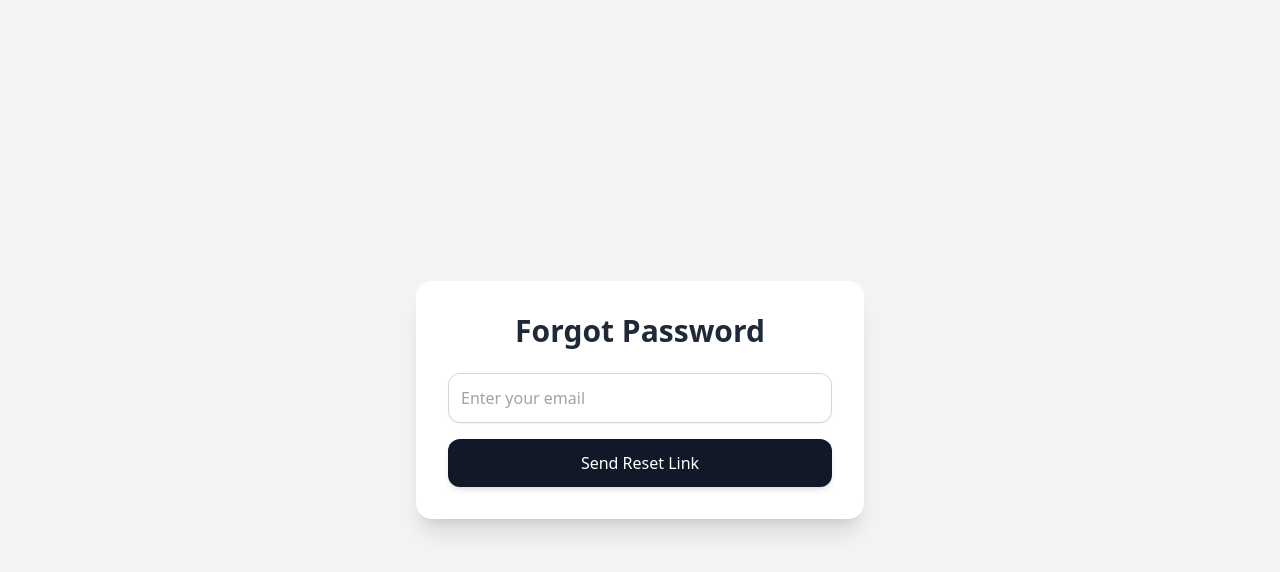
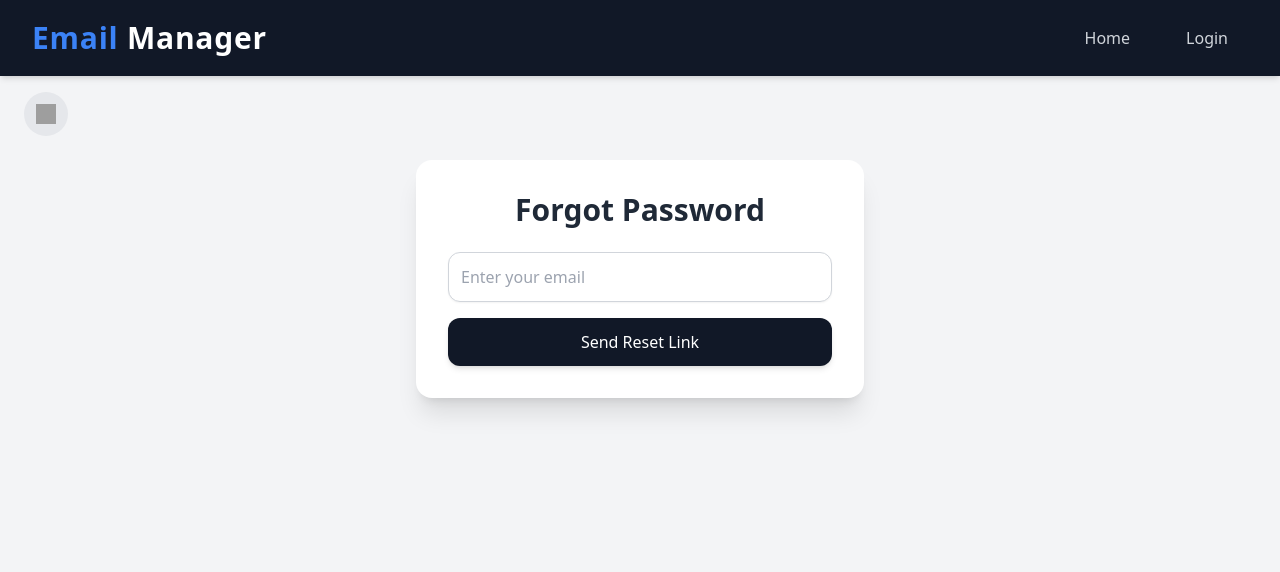
Before and after one commit to ks-brijeshr/email-subscription-management, a React (Vite) app in the folder frontend/: page /forgot-password in a window 1280 px wide. Shown: the top 572 px of the page. Built offline with nearby package versions, Linux system fonts and the light colour scheme; grey boxes are pictures that could not be loaded.

Commit message:
Improvements/add-navbar and back button in reset and forgot password pages

```diff
--- a/frontend/src/pages/ForgotPassword.tsx
+++ b/frontend/src/pages/ForgotPassword.tsx
@@ -1,14 +1,14 @@
-
-
-// pages/ForgotPassword.tsx
-
 import { useState } from "react";
 import axios from "axios";
+import { useNavigate } from "react-router-dom";
+import { Link } from "react-router-dom";
+
 
 const ForgotPassword = () => {
   const [email, setEmail] = useState("");
   const [message, setMessage] = useState<string | null>(null);
   const [loading, setLoading] = useState(false);
+  const navigate = useNavigate();
 
   const handleChange = (e: React.ChangeEvent<HTMLInputElement>) => {
     setEmail(e.target.value);
@@ -29,11 +29,42 @@ const ForgotPassword = () => {
   };
 
   return (
-    <div className="min-h-screen flex items-center justify-center bg-gray-100 text-black">
-      <div className="w-full max-w-md bg-white dark:bg-gray-100 p-8 rounded-2xl shadow-xl">
-        <h2 className="text-3xl font-semibold text-center text-gray-800 mb-6">Forgot Password</h2>
+    <div className="min-h-screen bg-gray-100 text-black">
+      <header className="w-full flex justify-between items-center px-8 py-5 bg-gray-900 text-white shadow-md">
+        <h1 className="text-3xl font-bold tracking-wide">
+          <span className="text-blue-500">Email</span> Manager
+        </h1>
+        <nav className="space-x-4">
+          <Link to="/" className="px-5 py-2 text-gray-300 hover:text-white transition duration-300">
+            Home
+          </Link>
+          <Link to="/login" className="px-5 py-2 text-gray-300 hover:text-white transition duration-300">
+            Login
+          </Link>
+        </nav>
+      </header>
 
-        {message && <p className="text-green-600 text-sm text-center mb-4">{message}</p>}
+
+      {/* Back Button */}
+      <div className="px-6 mt-4">
+        <button
+          onClick={() => navigate("/login")}
+          className="p-3 bg-gray-200 hover:bg-gray-300 rounded-full transition duration-300 flex items-center gap-2"
+        >
+          <img src="/back.svg" alt="Back" className="w-5 h-5" />
+        </button>
+      </div>
+
+      {/* Forgot Password Card */}
+      <div className="p-6 flex justify-center items-center">
+        <div className="w-full max-w-md bg-white p-8 rounded-2xl shadow-xl">
+          <h2 className="text-3xl font-semibold text-center text-gray-800 mb-6">
+            Forgot Password
+          </h2>
+
+          {message && (
+            <p className="text-green-600 text-sm text-center mb-4">{message}</p>
+          )}
 
           <form onSubmit={handleSubmit} className="space-y-4">
             <input
@@ -54,6 +85,7 @@ const ForgotPassword = () => {
           </form>
         </div>
       </div>
+    </div>
 
   );
 };
--- a/frontend/src/pages/ResetPassword.tsx
+++ b/frontend/src/pages/ResetPassword.tsx
@@ -2,6 +2,7 @@
 import { useState, useEffect } from "react";
 import { useNavigate, useSearchParams } from "react-router-dom";
 import axios from "axios";
+import { Link } from "react-router-dom";
 
 const ResetPassword = () => {
   const navigate = useNavigate();
@@ -67,7 +68,29 @@ const ResetPassword = () => {
   };
 
   return (
-    <div className="min-h-screen flex items-center justify-center dark:bg-white text-black">
+    <div className="min-h-screen bg-gray-100 text-black">
+      <header className="w-full flex justify-between items-center px-8 py-5 bg-gray-900 text-white shadow-md">
+        <h1 className="text-3xl font-bold tracking-wide">
+          <span className="text-blue-500">Email</span> Manager
+        </h1>
+        <nav className="space-x-4">
+          <Link to="/" className="px-5 py-2 text-gray-300 hover:text-white transition duration-300">
+            Home
+          </Link>
+          <Link to="/login" className="px-5 py-2 text-gray-300 hover:text-white transition duration-300">
+            Login
+          </Link>
+        </nav>
+      </header>
+      <div className="px-6 mt-4">
+        <button
+          onClick={() => navigate("/login")}
+          className="p-3 bg-gray-200 hover:bg-gray-300 rounded-full transition duration-300 flex items-center gap-2"
+        >
+          <img src="/back.svg" alt="Back" className="w-5 h-5" />
+        </button>
+      </div>
+      <div className="p-6 flex justify-center items-center">
         <div className="w-full max-w-md bg-white dark:bg-white p-8 rounded-2xl shadow-xl">
           <h2 className="text-2xl font-bold text-center text-black  mb-6">Reset Password</h2>
 
@@ -100,6 +123,7 @@ const ResetPassword = () => {
           </form>
         </div>
       </div>
+    </div>
   );
 };
 
```
Also changed, not shown: frontend/src/components/Navbar.tsx (indentation only). Lines whose indentation alone changed are shown as unchanged.
